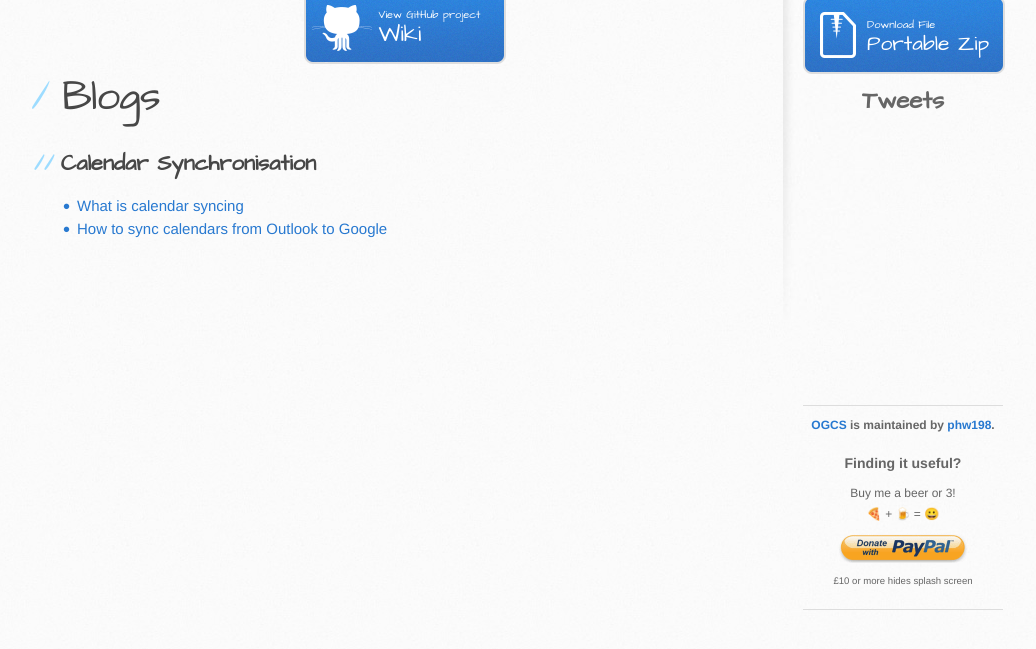
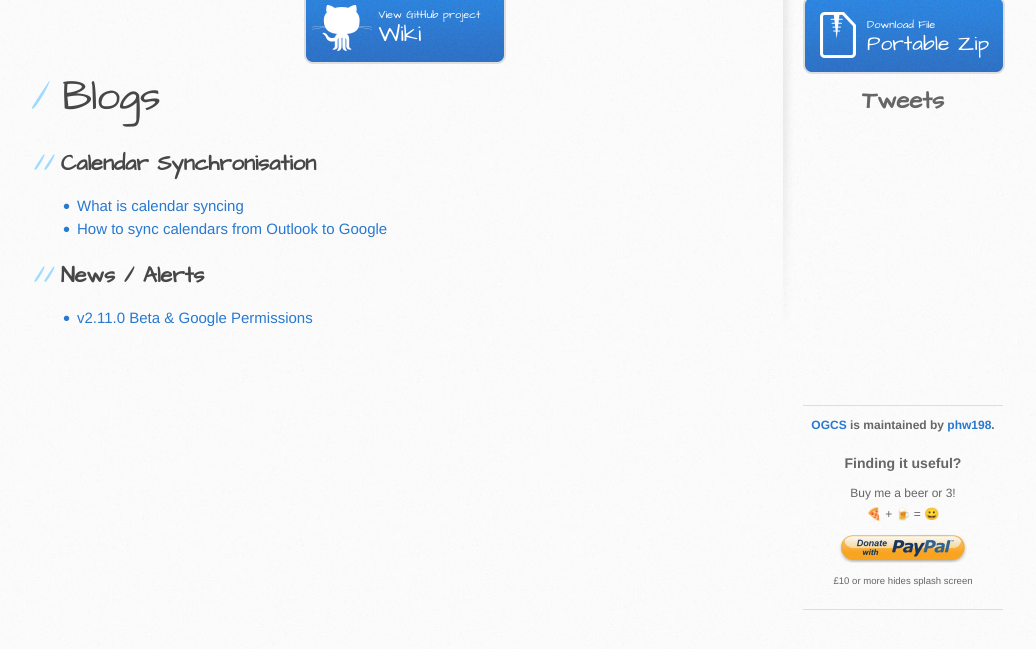
Before and after one commit to phw198/OutlookGoogleCalendarSync, a Jekyll site: the page built from wiki.md, in a window 1280 px wide and 900 px high, scrolled down 482 px. Shown: the top 649 px of the window, without its empty margins (107-1143 px from the left). Built offline with Jekyll 4.4.1, drawn with Linux system fonts in a browser that asks for light colours; emoji names are drawn with the system emoji font; our own code applies the rules of GitHub Pages for plain Markdown files; comment, search, counter and statistics services are not loaded.

Commit message:
Blog entry for v2.11.0 permissions.

```diff
--- a/_includes/downloads.html
+++ b/_includes/downloads.html
@@ -15,6 +15,14 @@
   </div>
 </div>
 
+<script>
+function googlePermissions() {
+  if ("{{ site.beta-version }}" == "2.11.0") {
+    window.location = '{{ site.baseurl }}{% post_url 2024-09-01-2-11-0-beta-google-permissions %}';
+  }
+}
+</script>
+
 <h1 style="margin-top:0px; text-align:center; font-family: 'Architects Daughter', 'Helvetica Neue', Helvetica, Arial, serif;">Downloads</h1>
 
 <div style="margin-top: -18px; margin-bottom: 10px; text-align: center;"><a href="{{site.url}}{{site.baseurl}}/guide/install">Which version?</a></div>
@@ -28,7 +36,7 @@
   <tr>
     <td colspan="2" style="text-align:left">
       <b>Stable version:</b> {{ site.beta-release-date }}
-      <a href="{{ site.github-repo }}/releases/download/v{{ site.beta-version }}-beta/OGCS_Setup.exe" class="button" style="margin-bottom:5px" onClick="handleClickEvent('download', 'Beta Exe');">
+      <a href="{{ site.github-repo }}/releases/download/v{{ site.beta-version }}-beta/OGCS_Setup.exe"" class="button" style="margin-bottom:5px" onClick="handleClickEvent('download', 'Beta Exe'); googlePermissions();">
         <small>Download Install File</small>
         Setup.exe
       </a>
@@ -36,7 +44,7 @@
   </tr>
    <tr>
     <td colspan="2">
-      <a href="{{ site.github-repo }}/releases/download/v{{ site.beta-version }}-beta/Portable_OGCS_v{{ site.beta-version }}.zip" class="button" onClick="handleClickEvent('download', 'Beta Zip');">
+      <a href="{{ site.github-repo }}/releases/download/v{{ site.beta-version }}-beta/Portable_OGCS_v{{ site.beta-version }}.zip" class="button" onClick="handleClickEvent('download', 'Beta Zip'); googlePermissions();">
         <small>Download File</small>
         Portable Zip
       </a>
--- a/wiki.md
+++ b/wiki.md
@@ -15,3 +15,7 @@ Why not have a look around now?
 
 * [What is calendar syncing]({{ site.baseurl }}{% post_url 2021-08-01-what-is-calendar-syncing %})
 * [How to sync calendars from Outlook to Google]({{ site.baseurl }}{% post_url 2021-08-08-how-to-sync-calendars-from-outlook-to-google %})
+
+## News / Alerts
+
+* [v2.11.0 Beta &amp; Google Permissions]({{ site.baseurl }}{% post_url 2024-09-01-2-11-0-beta-google-permissions %})
```
Also changed, not shown: _posts/2024-09-01-2-11-0-beta-google-permissions.md (added, +14 -0 lines), images/posts/2-11-0_permissions.png (added).
